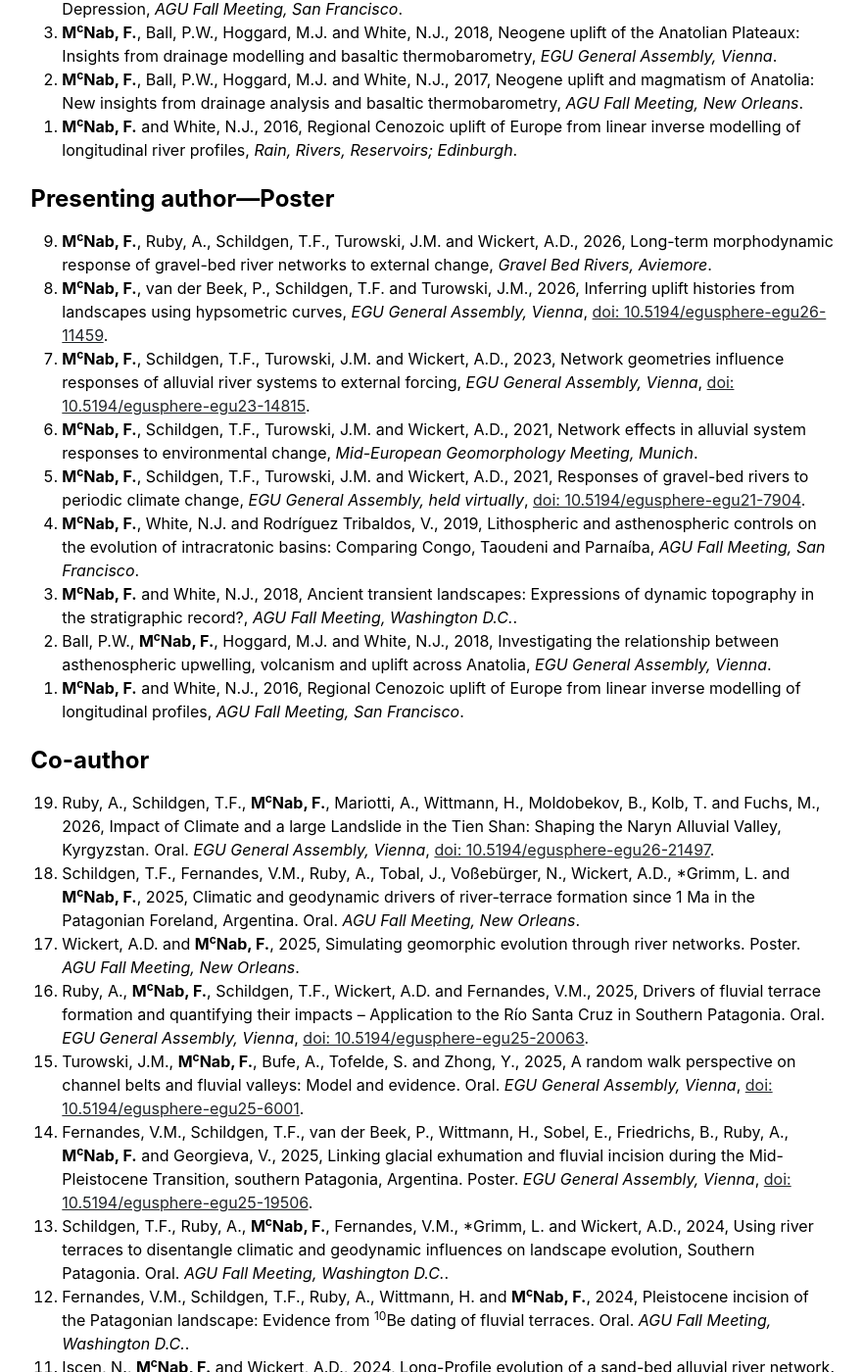
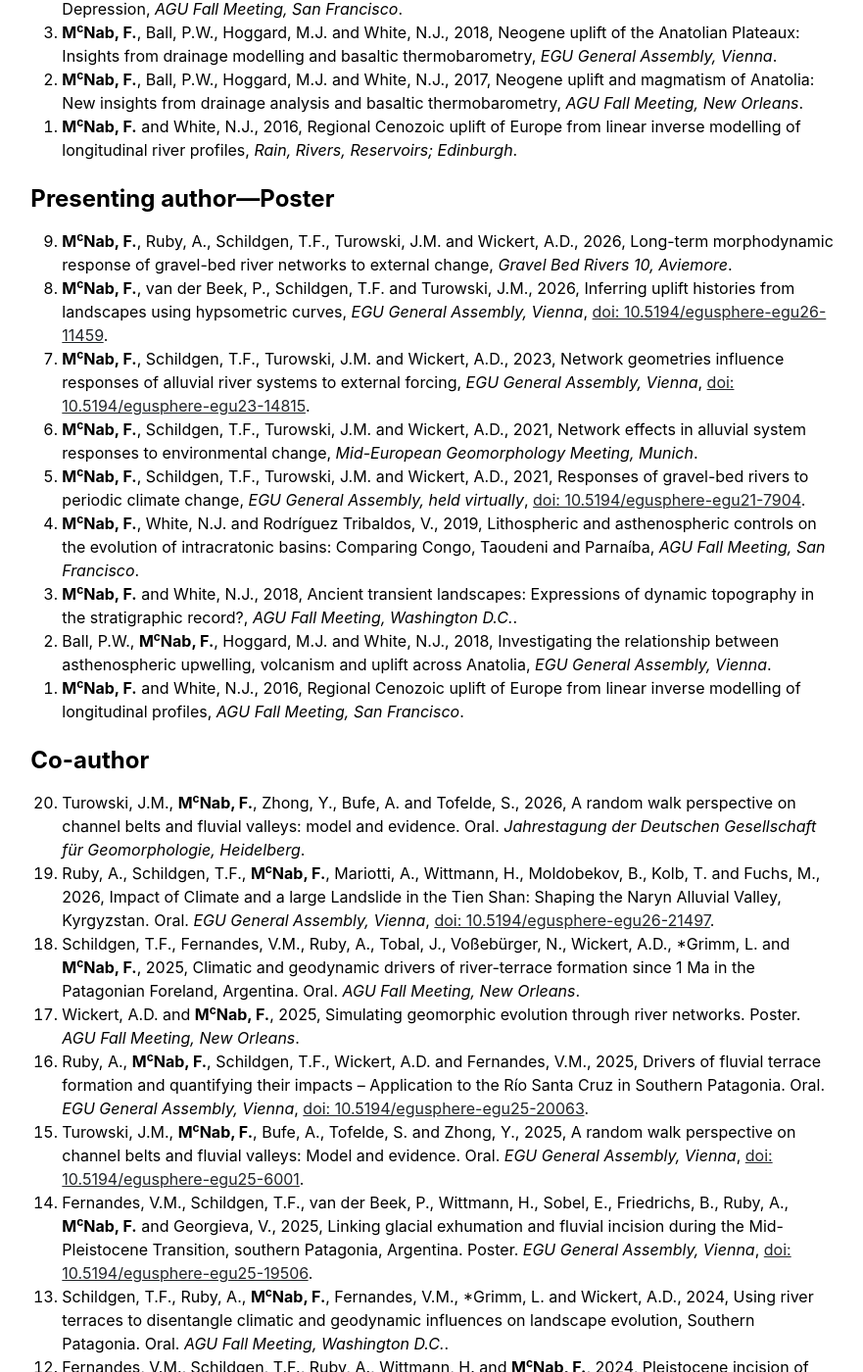
Before and after one commit to fmcnab/fmcnab.github.io, a Jekyll site: the page built from publications.md, in a window 1280 px wide and 1400 px high, scrolled down 2205 px. Shown: the whole window at 98% size, without its empty margins (198-1079 px from the left). Built offline with Jekyll 4.4.1, drawn with Linux system fonts in a browser that asks for light colours.

Commit message:
Update publication list.

```diff
--- a/_data/publications.yml
+++ b/_data/publications.yml
@@ -42,7 +42,7 @@ conference_oral:
 - {names: '<b>M<sup>c</sup>Nab, F.</b> and White, N.J.', year: '2016', title: 'Regional Cenozoic uplift of Europe from linear inverse modelling of longitudinal river profiles', meeting: 'Rain, Rivers, Reservoirs; Edinburgh'}
 
 conference_poster:
-- {names: '<b>M<sup>c</sup>Nab, F.</b>, Ruby, A., Schildgen, T.F., Turowski, J.M. and Wickert, A.D.', year: '2026', title: 'Long-term morphodynamic response of gravel-bed river networks to external change', meeting: 'Gravel Bed Rivers, Aviemore'}
+- {names: '<b>M<sup>c</sup>Nab, F.</b>, Ruby, A., Schildgen, T.F., Turowski, J.M. and Wickert, A.D.', year: '2026', title: 'Long-term morphodynamic response of gravel-bed river networks to external change', meeting: 'Gravel Bed Rivers 10, Aviemore'}
 - {names: '<b>M<sup>c</sup>Nab, F.</b>, van der Beek, P., Schildgen, T.F. and Turowski, J.M.', year: '2026', title: 'Inferring uplift histories from landscapes using hypsometric curves', meeting: 'EGU General Assembly, Vienna', doi: '10.5194/egusphere-egu26-11459', url: 'https://doi.org/10.5194/egusphere-egu26-11459'}
 - {names: '<b>M<sup>c</sup>Nab, F.</b>, Schildgen, T.F., Turowski, J.M. and Wickert, A.D.', year: '2023', title: 'Network geometries influence responses of alluvial river systems to external forcing', meeting: 'EGU General Assembly, Vienna', doi: '10.5194/egusphere-egu23-14815', url: 'https://doi.org/10.5194/egusphere-egu23-14815'}
 - {names: '<b>M<sup>c</sup>Nab, F.</b>, Schildgen, T.F., Turowski, J.M. and Wickert, A.D.', year: '2021', title: 'Network effects in alluvial system responses to environmental change', meeting: 'Mid-European Geomorphology Meeting, Munich'}
@@ -53,6 +53,7 @@ conference_poster:
 - {names: '<b>M<sup>c</sup>Nab, F.</b> and White, N.J.', year: '2016', title: 'Regional Cenozoic uplift of Europe from linear inverse modelling of longitudinal profiles', meeting: 'AGU Fall Meeting, San Francisco'}
 
 conference_co-author:
+- {names: 'Turowski, J.M., <b>M<sup>c</sup>Nab, F.</b>, Zhong, Y., Bufe, A. and Tofelde, S.', year: '2026', title: 'A random walk perspective on channel belts and fluvial valleys: model and evidence', type: 'Oral', meeting: 'Jahrestagung der Deutschen Gesellschaft f&#252;r Geomorphologie, Heidelberg'}
 - {names: 'Ruby, A., Schildgen, T.F., <b>M<sup>c</sup>Nab, F.</b>, Mariotti, A., Wittmann, H., Moldobekov, B., Kolb, T. and Fuchs, M.', year: '2026', title: 'Impact of Climate and a large Landslide in the Tien Shan: Shaping the Naryn Alluvial Valley, Kyrgyzstan', type: 'Oral', meeting: 'EGU General Assembly, Vienna', doi: '10.5194/egusphere-egu26-21497', url: 'https://doi.org/10.5194/egusphere-egu26-21497'}
 - {names: 'Schildgen, T.F., Fernandes, V.M., Ruby, A., Tobal, J., Vo&#223;eb&#252;rger, N., Wickert, A.D., &#42;Grimm, L. and <b>M<sup>c</sup>Nab, F.</b>', year: '2025', title: 'Climatic and geodynamic drivers of river-terrace formation since 1 Ma in the Patagonian Foreland, Argentina', type: 'Oral', meeting: 'AGU Fall Meeting, New Orleans'}
 - {names: 'Wickert, A.D. and <b>M<sup>c</sup>Nab, F.</b>', year: '2025', title: 'Simulating geomorphic evolution through river networks', type: 'Poster', meeting: 'AGU Fall Meeting, New Orleans'}
```
